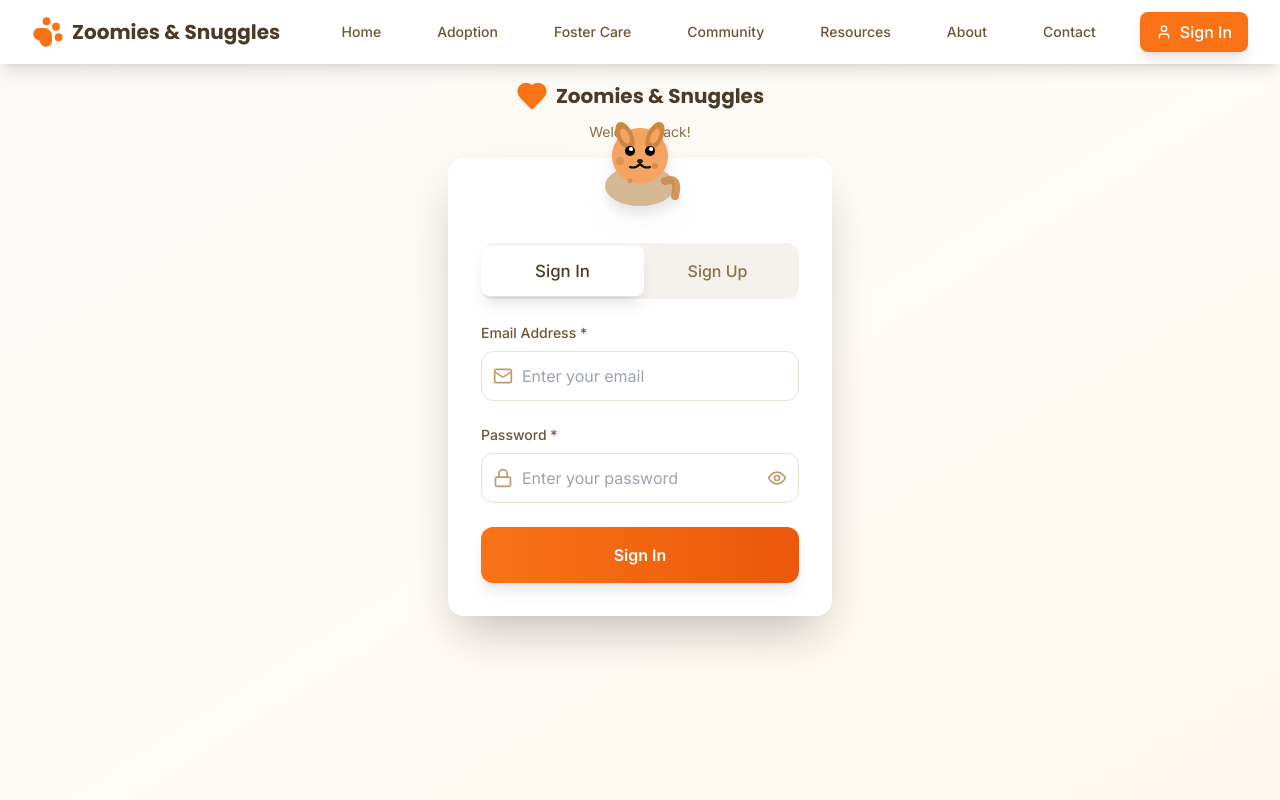
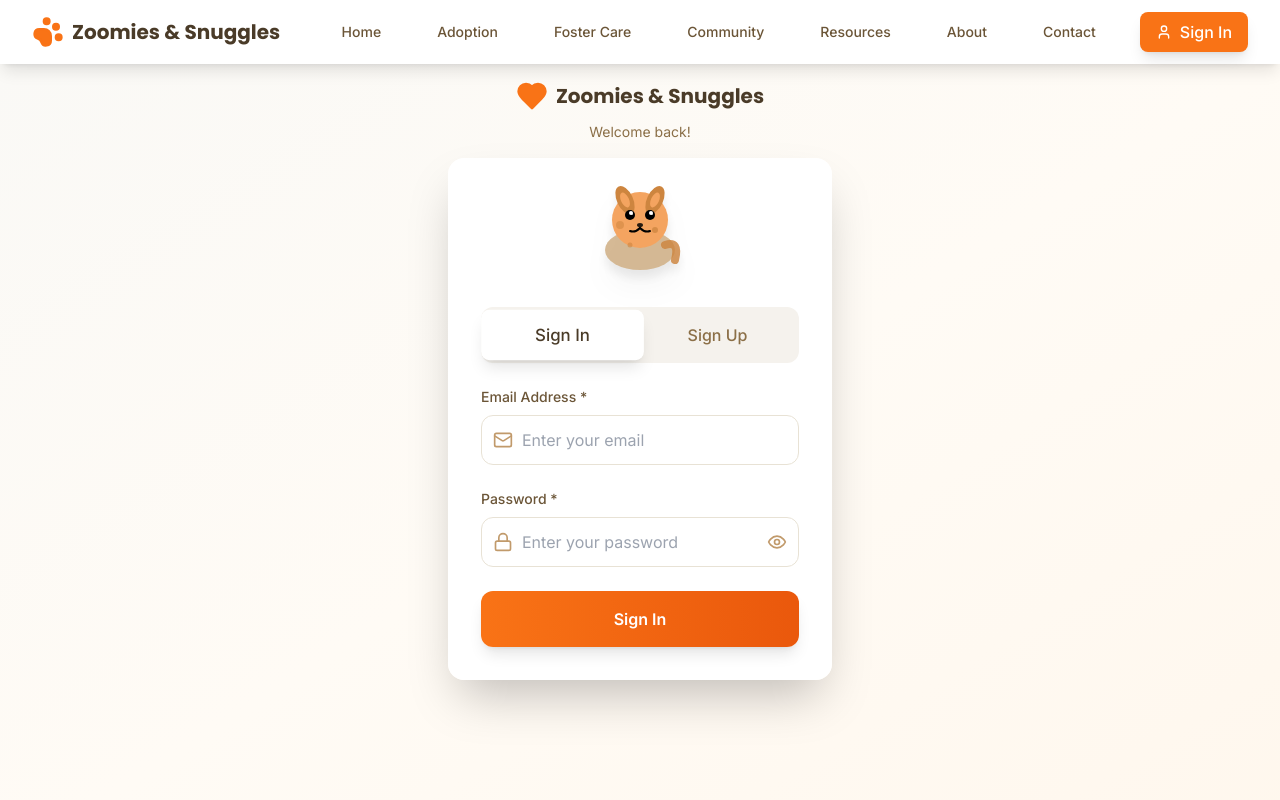
Before and after one commit to sahi19484/Zoomies-Snuggles, a React (Vite) app in the folder project/: page /auth in a window 1280 px wide. Shown: the top 800 px of the page. Built offline with nearby package versions, Linux system fonts and the light colour scheme.

Commit message:
Move cat down and make paws more visible when covering eyes
cgen-64709c2f12094a288b569c58edb12d8c

```diff
--- a/project/src/pages/Auth.tsx
+++ b/project/src/pages/Auth.tsx
@@ -433,12 +433,12 @@ const Auth = () => {
 
         {/* Integrated Auth Form with Pet Character as Guardian */}
         <div className="relative bg-white/95 backdrop-blur-sm rounded-2xl shadow-2xl border border-white/20 overflow-visible">
-          {/* Pet Character centered at top of form */}
-          <div className="flex justify-center -mt-12 mb-4 z-10">
+          {/* Pet Character centered with proper spacing */}
+          <div className="flex justify-center mt-4 mb-6 z-10">
             <PetCharacter />
           </div>
 
-          <div className="p-8 pt-4">
+          <div className="p-8 pt-2">
             {/* Toggle Login/Register */}
             <div className="flex bg-primary-100 rounded-xl p-1 mb-6">
               <button
```
